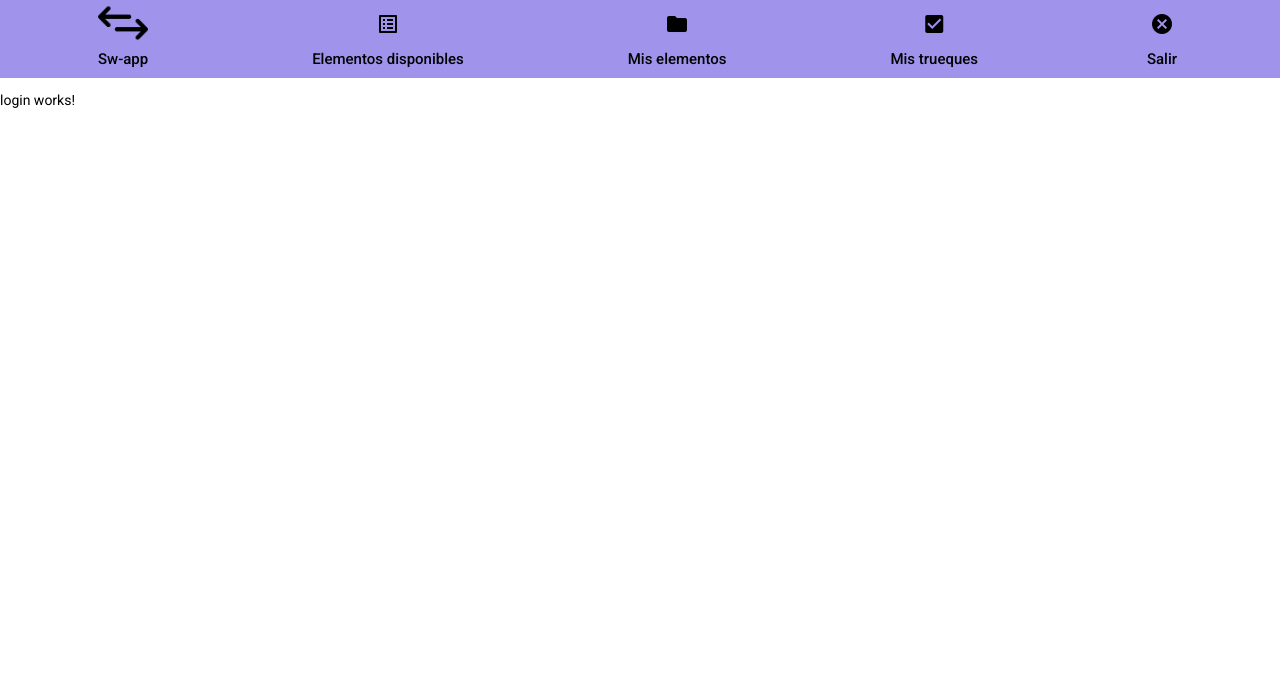
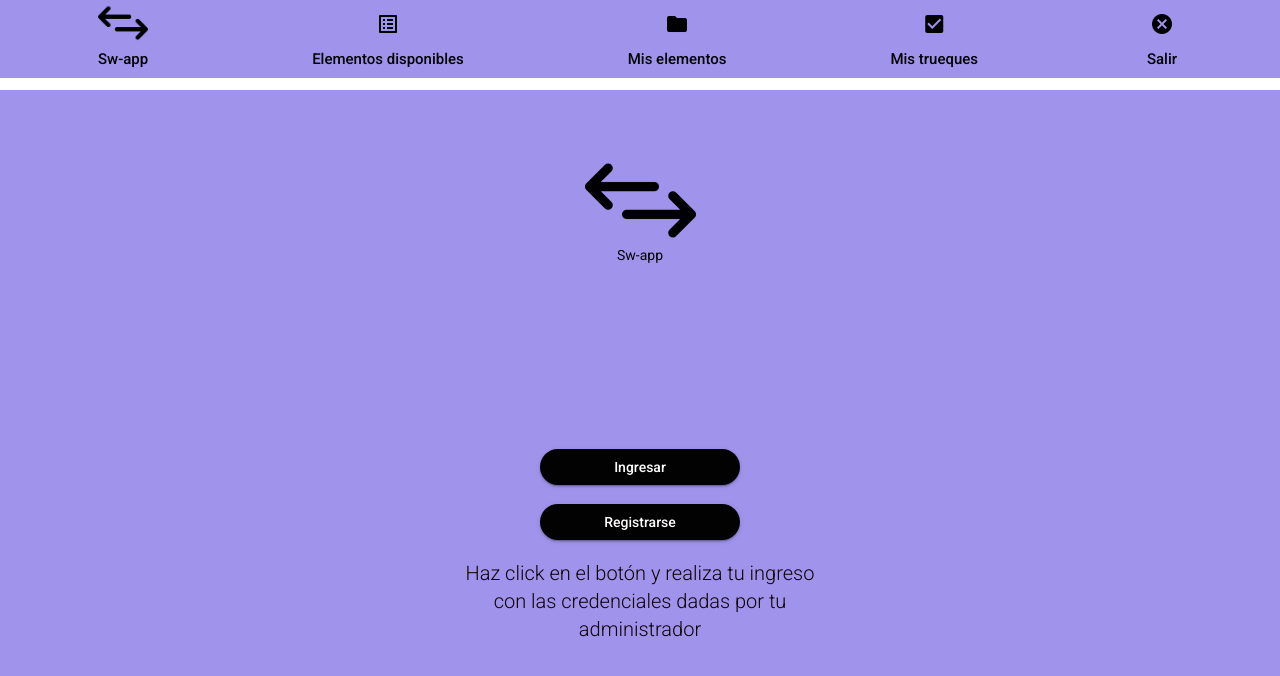
Before and after one commit to CristianDavidSanchez/Swapp, an Angular app: page /login in a window 1280 px wide. Shown: the top 676 px of the page. Built offline with nearby package versions, Linux system fonts and the light colour scheme.

Commit message:
login agregado

```diff
--- a/src/app/pages/catalogo-elementos/catalogo-elementos.component.html
+++ b/src/app/pages/catalogo-elementos/catalogo-elementos.component.html
@@ -1 +1 @@
-<p>catalogo-elemeentoooooooos works!</p>
+<p>catalogo-s works!</p>
--- a/src/app/pages/login/login.component.css
+++ b/src/app/pages/login/login.component.css
@@ -0,0 +1,60 @@
+html{
+    height: 100vh;
+}
+body{
+    margin: 0;
+    min-height: 100vh;
+}
+.background::before{
+    content:'';
+    z-index: -1;
+    position:absolute;
+    width: 100%;
+    min-height: 100vh;    /* background: #26204e;     */
+    opacity: 0.88;
+}
+.background{
+    z-index: 0;
+    position:relative;
+    display: flex;
+    flex-direction: column;
+    align-items: center;
+    justify-content: center;
+    height: 100vh;
+    background: #A093EC;
+    background-size:cover;
+}
+
+.login-container{
+    width: 30%;
+    height: 70%;
+    display: flex;
+    justify-content: center;
+    align-items: center;
+    flex-direction: column;
+}
+.logo{
+
+    display: flex;
+    justify-content: center;
+    align-items: center;
+    flex-direction: column;
+}
+.logintext{
+    margin-top: 5%;
+}
+.loginbtn{
+    margin-top: 5%;
+}
+h3{
+    color: #0f0404;
+    font-weight:lighter;
+    text-align: center;
+    font-size: 20px;
+
+}
+.mat-flat-button.mat-accent, .mat-raised-button.mat-accent, .mat-fab.mat-accent, .mat-mini-fab.mat-accent {
+    width: 200px;
+    border-radius: 20px;
+    background-color: #020202;
+    }
--- a/src/app/pages/login/login.component.html
+++ b/src/app/pages/login/login.component.html
@@ -1 +1,19 @@
-<p>login works!</p>
+<body>
+    <div class="background">
+        <div class="logo">
+            <img src="assets/logo 1.png" width="50%">
+            <span>Sw-app</span>
+        </div>
+        <div class="login-container">
+            <div class="loginbtn">
+                <button mat-raised-button color="accent">Ingresar</button>
+            </div>
+            <div class="loginbtn">
+                <button mat-raised-button color="accent">Registrarse</button>
+            </div>
+            <div class="logintext">
+                <h3>Haz click en el botón y realiza tu ingreso con las credenciales dadas por tu administrador</h3>
+            </div>
+        </div>
+    </div>
+</body>
--- a/src/theme.scss
+++ b/src/theme.scss
@@ -14,7 +14,7 @@ $md-custom: (
     A100 : #ffffff,
     A200 : #ffffff,
     A400 : #eae7ff,
-    A700 : #d4ceff,
+    A700 : #020202,
     contrast: (
         50 : #000000,
         100 : #000000,
@@ -29,11 +29,11 @@ $md-custom: (
         A100 : #000000,
         A200 : #000000,
         A400 : #000000,
-        A700 : #000000,
+        A700 : #fffdfd,
     )
 );
   $primary: mat-palette($md-custom,500);
-  $accent: mat-palette($md-custom,200);
+  $accent: mat-palette($md-custom,A700);
 
   $theme: mat-light-theme($primary, $accent);
 
```
